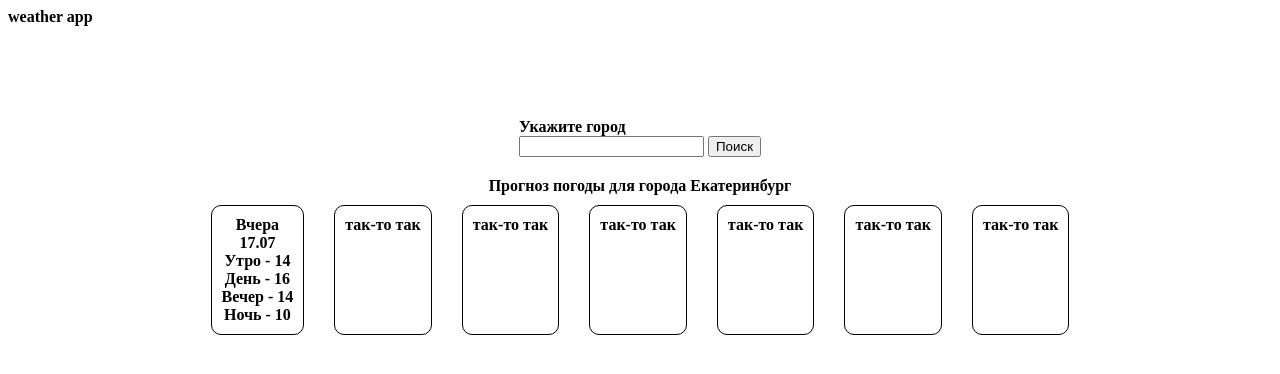
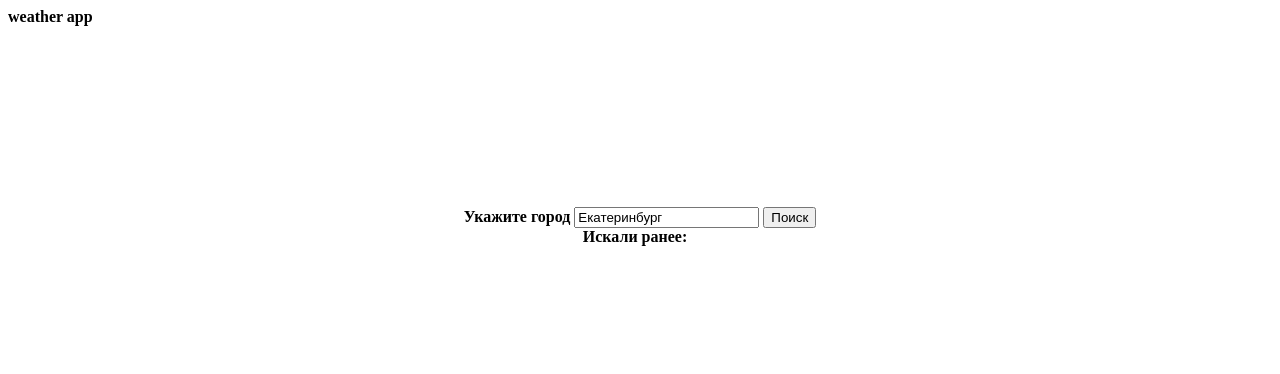
Before and after one commit to KosmosoJ/o-companies-test-task, a FastAPI app: template app/templates/weather.html in a window 1280 px wide. Shown: the top 374 px of the page. Run offline with FastAPI, Linux system fonts and the light colour scheme; the template is opened without the code that fills it: most values are stand-ins (such as "Sample title", 1, 10 or a date in 2020); parts of the project's set-up code (start-up, migrations or seed data) failed here and were passed over.

Commit message:
added js script and adjust prediction

```diff
--- a/app/main.py
+++ b/app/main.py
@@ -1,6 +1,7 @@
 from fastapi import FastAPI
 from routes.weather import router as weather_router
 from fastapi.staticfiles import StaticFiles
+from fastapi.middleware.cors import CORSMiddleware
 
 app = FastAPI()
 
@@ -9,6 +10,18 @@ app.include_router(weather_router)
 app.mount('/templates/static', StaticFiles(directory='templates/static'), name='static')
 
 
+origins = ['*']
+
+
+app.add_middleware(
+    CORSMiddleware,
+    allow_origins=origins,
+    allow_credentials=True,
+    allow_methods=["*"],
+    allow_headers=["*"],
+)
+
+
 @app.get("/")
 async def index():
     return {"message": "app started"}
--- a/app/templates/base.html
+++ b/app/templates/base.html
@@ -12,4 +12,5 @@
 
     {% endblock %}
 </body>
+<script type="module" src="{{ url_for('static', path='weather.js') }}"></script>
 </html>
--- /dev/null
+++ b/app/templates/static/weather.js
@@ -0,0 +1,75 @@
+const PREDCIT_CONTAINER = document.querySelector('.prediction-container');
+const button = document.getElementById('submit')
+var xhr = new XMLHttpRequest();
+const searched_before = document.querySelectorAll('.searched-before-item')
+const city_title = document.querySelector('.city-title')
+var currentDate = new Date()
+const baseURL = 'http://localhost:8000'
+
+
+var input = document.getElementById('user_form');
+
+console.log(currentDate.getDate())
+
+
+function get_prediction(city_name){
+    xhr.open('POST', `${baseURL}/weather/${input.value}`,false)
+        xhr.send();
+        if (xhr.status == 200){
+        console.log('Удалось')
+    }
+    return  JSON.parse(xhr.responseText)
+}
+
+function create_item(date,item_info){
+    console.log(item_info)
+    return `<div class="item">
+                    <div class="item-title-date">${date} </div>
+                    <div class="time-container">
+                        <div class="time">
+                            <span class="morning">Утро - ${parseInt(item_info['morning']['temp'])}°</span>
+                            <span>Вероятность осадков - ${parseInt(item_info['morning']['precip_chance'])}%</span>
+                            <span>Ветер - ${parseInt(item_info['morning']['wind'])} км/ч</span>
+                        </div>
+                        <div class="time">
+                            <span class="day">День - ${parseInt(item_info['morning']['temp'])}°</span>
+                            <span>Вероятность осадков - ${parseInt(item_info['morning']['precip_chance'])}%</span>
+                            <span>Ветер - ${parseInt(item_info['morning']['wind'])} км/ч</span>
+                        </div>
+                        <div class="time">
+                            <span class="evening">Вечер - ${parseInt(item_info['morning']['temp'])}°</span>
+                            <span>Вероятность осадков - ${parseInt(item_info['morning']['precip_chance'])}%</span>
+                            <span>Ветер - ${parseInt(item_info['morning']['wind'])} км/ч</span>
+                        </div>
+                        <div class="time">
+                            <span class="night">Ночь - ${parseInt(item_info['morning']['temp'])}°</span>
+                            <span>Вероятность осадков - ${parseInt(item_info['morning']['precip_chance'])}%</span>
+                            <span>Ветер - ${parseInt(item_info['morning']['wind'])} км/ч</span>
+                        </div>
+                    </div></div>`
+}
+
+function insert_info(prediction){
+    var items_container = document.querySelector('.items-container')
+    items_container.innerHTML = ''
+    console.log(prediction)
+    for (var item in prediction['prediction']){
+        items_container.innerHTML += create_item(item ,prediction['prediction'][item])
+    }
+    PREDCIT_CONTAINER.classList.remove('deactive')
+
+}
+
+
+
+button.addEventListener('click', function() {
+    console.log(input.value)
+    if (input.value){
+        var prediction = get_prediction(input.value)
+        insert_info(prediction)
+        city_title.innerHTML = input.value
+    } else {
+        console.log('Пусто')
+    }
+
+})
--- a/app/templates/static/weather_app.css
+++ b/app/templates/static/weather_app.css
@@ -20,9 +20,10 @@ body{
 
 .items-container{
     display: flex;
-    flex-direction: row;
     gap: 30px;
+    margin: 0 auto;
     margin-top: 10px;
+
 }
 
 .item{
@@ -30,4 +31,29 @@ body{
     padding: 10px;
     border-radius: 10px;
     text-align: center;
+    max-width: 300px;
 }
+
+.searched-before{
+    display: flex;
+    flex-direction: row;
+}
+
+.searched-before-title{
+    margin-right: 10px;
+}
+
+.time{
+    display: flex;
+    flex-direction: column;
+    border: 1px dotted black;
+}
+.time-container{
+    display: flex;
+    flex-direction: column;
+    gap: 5px;
+}
+
+.deactive{
+    display: none;
+}
--- a/app/templates/weather.html
+++ b/app/templates/weather.html
@@ -5,29 +5,51 @@
     <div class="container">
         <div class="form-container">
             Укажите город
-            <form method="post">
-                <input type="text" list="city-list" autocomplete="on" name="city_name">
+
+                <input type="text" id="user_form" list="city-list" value="Екатеринбург" autocomplete="on" name="city_name">
                 <datalist id="city-list">
                     {% for city in cities %}
                     <option value="{{ city }}">
                         {% endfor %}
                 </datalist>
-                <button type="submit">Поиск</button>
-            </form>
+                <button id="submit" >Поиск</button>
         </div>
-        <div class="prediction-container">
-            <div class="prediction-title">Прогноз погоды для города Екатеринбург</div>
+        <div class="searched-before">
+            <div class="searched-before-title">Искали ранее: </div>
+            <div class="search-info">
+            <span class='searched-before-item'></span>
+            <span class='searched-before-item'></span>
+
+            </div>
+        </div>
+        <div class="prediction-container deactive">
+            <div class="prediction-title">Прогноз погоды для города <span class="city-title"></span></div>
             <div class="items-container">
                 <div class="item">
                     <div class="item-title">Вчера</div>
-                    <div class="item-title">17.07</div>
+                    <div class="item-title-date">17.07</div>
                     <div class="time-container">
-                        <div class="time">Утро - 14</div>
-                        <div class="time">День - 16</div>
-                        <div class="time">Вечер - 14</div>
-                        <div class="time">Ночь - 10</div>
-                    </div>
-                </div>
+                        <div class="time">
+                            <span class="morning">Утро - 17</span>
+                            <span>Вероятность осадков - 43%</span>
+                            <span>Ветер - 4км/ч</span>
+                        </div>
+                        <div class="time">
+                            <span class="day">День - 20</span>
+                            <span>Вероятность осадков - 43%</span>
+                            <span>Ветер - 4км/ч</span>
+                        </div>
+                        <div class="time">
+                            <span class="evening">Вечер - 18</span>
+                            <span>Вероятность осадков - 43%</span>
+                            <span>Ветер - 4км/ч</span>
+                        </div>
+                        <div class="time">
+                            <span class="night">Ночь - 16</span>
+                            <span>Вероятность осадков - 43%</span>
+                            <span>Ветер - 4км/ч</span>
+                        </div>
+                    </div></div>
                 <div class="item">так-то так </div>
                 <div class="item">так-то так </div>
                 <div class="item">так-то так </div>
```
Also changed, not shown: app/routes/weather.py (+8 -76 lines), app/utils/weather.py (added, +95 -0 lines), app/.cache.sqlite.
